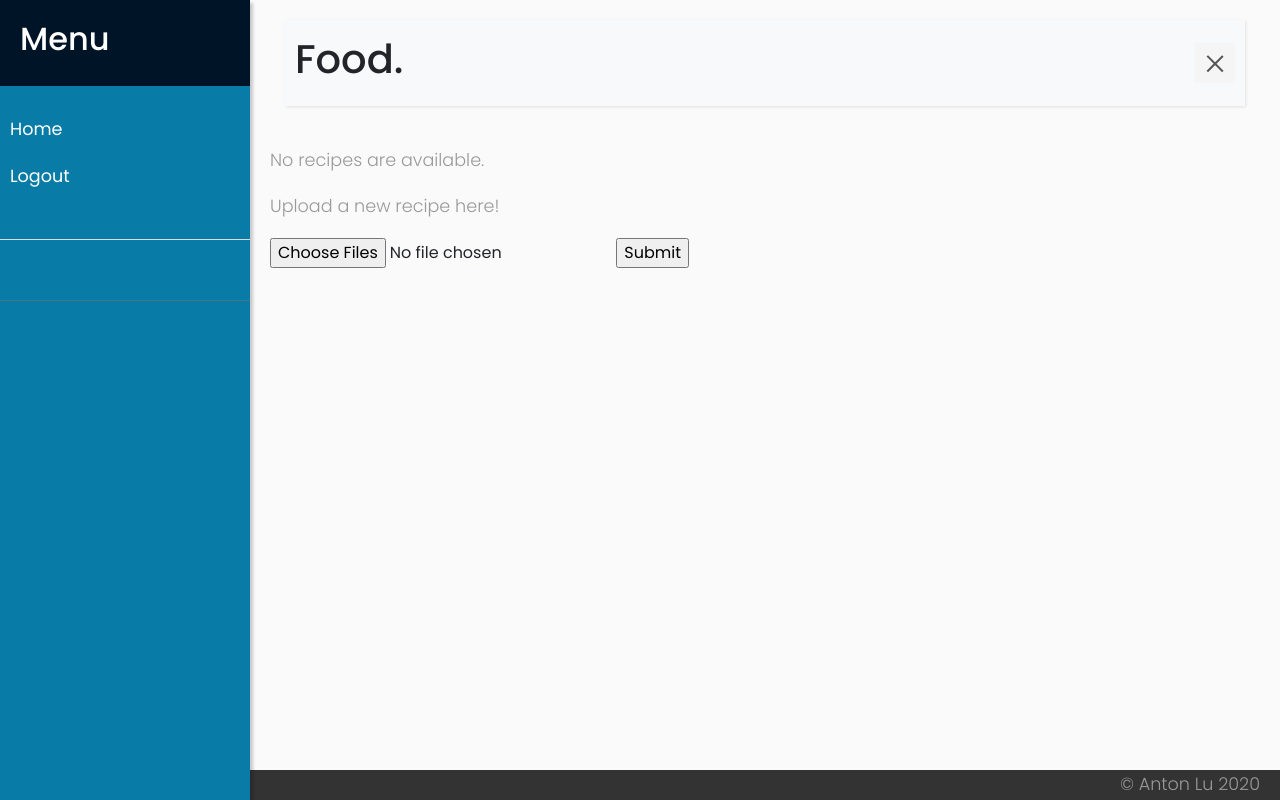
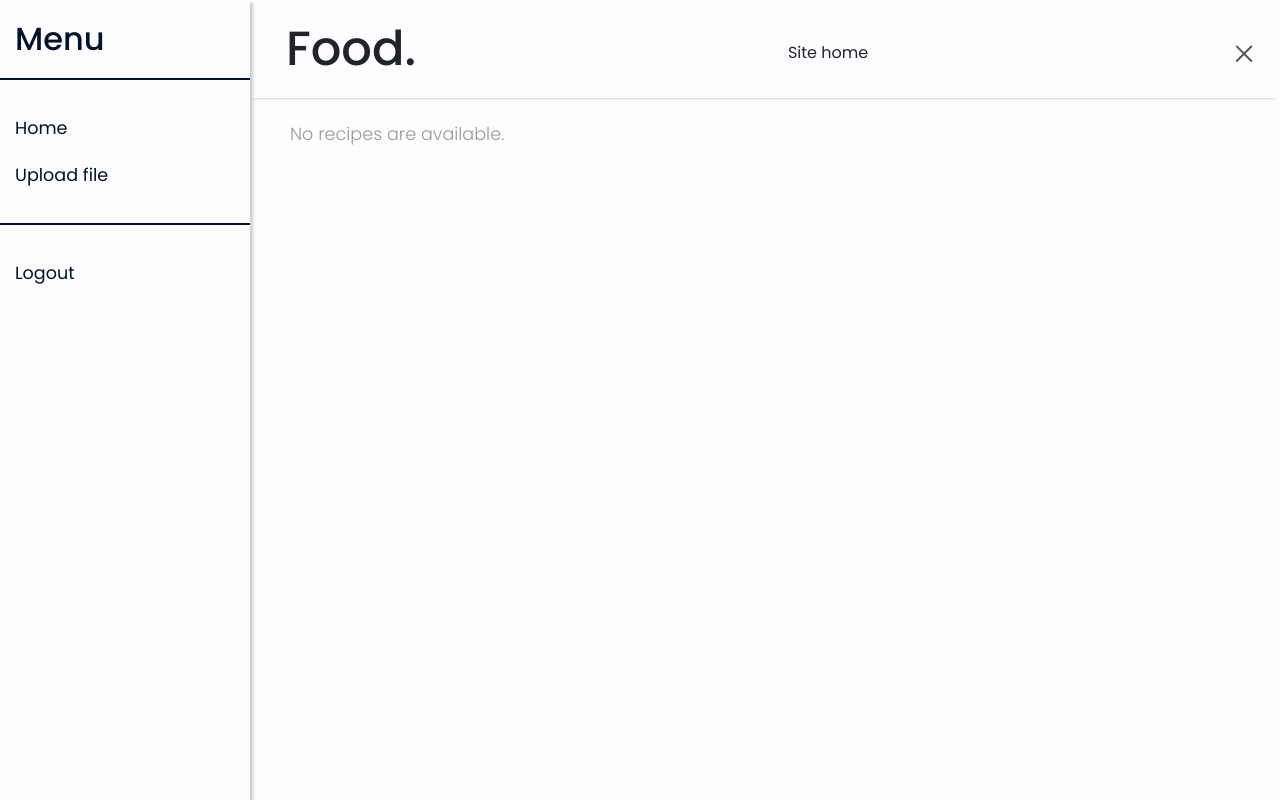
Before and after one commit to antolu/cookbook, a Django app: page /cookbook/ in a window 1280 px wide. Run offline with Django 3.2, Linux system fonts and the light colour scheme; the visitor is signed in with stand-in values (Sample User, id 1); data that the repository does not hold is empty; some libraries are stand-ins or nearby versions.

Commit message:
improved UI, with form feedback, bugfix DL/UL, add favicon

```diff
--- /dev/null
+++ b/django/cookbook/static/cookbook/detail.js
@@ -0,0 +1,33 @@
+function uploadRecipe() {
+    document.getElementById("upload-recipe").click();
+}
+$(document).ready(function () {
+    $("#sidebar").mCustomScrollbar({
+        theme: "minimal"
+    });
+    $('#dismiss, .overlay').on('click', function () {
+        $('#sidebar').removeClass('active');
+        $('#sidebarCollapse').toggleClass('active');
+        $('#content').toggleClass('active');
+        $('#hdr').toggleClass('active');
+        $('.collapse.in').toggleClass('in');
+        $('.overlay').removeClass('active');
+    });
+    $('#sidebarCollapse').on('click', function () {
+        $('#sidebar').toggleClass('active');
+        $('#sidebarCollapse').toggleClass('active');
+        $('#content').toggleClass('active');
+        $('#hdr').toggleClass('active');
+        $('.overlay').toggleClass('active');
+        $('.collapse.in').toggleClass('in');
+        $('a[aria-expanded=true]').attr('aria-expanded', 'false');
+    });
+});
+$(document).ready(function () {
+    $(".alert-success").fadeTo(2000, 500).slideUp(500, function () {
+        $(".alert-success").slideUp(500);
+    });
+    $(".alert-danger").fadeTo(2000, 500).slideUp(500, function () {
+        $(".alert-danger").slideUp(500);
+    });
+});
--- a/django/cookbook/static/cookbook/style.css
+++ b/django/cookbook/static/cookbook/style.css
@@ -4,9 +4,14 @@
 
 @import "https://fonts.googleapis.com/css?family=Poppins:300,400,500,600,700";
 
+html {
+    position: relative;
+}
+
 body {
     font-family: 'Poppins', sans-serif;
-    background: #fafafa;
+    background: #fffcff;
+    margin-bottom: 30px;
 }
 
 p {
@@ -26,14 +31,14 @@ a:focus {
 }
 
 .navbar {
-    padding: 15px 10px;
-    background: #fff;
+    background: #fffcff;
     border: none;
-    border-radius: 0;
-    margin-bottom: 40px;
-    box-shadow: 1px 1px 3px rgba(0, 0, 0, 0.1);
+    box-shadow: 0 2px 4px -4px rgba(0, 0, 0, 1);
+    padding-bottom: 0;
+    z-index: 100;
+    width: 100%;
     /*text-align: right;*/
-    /*position: relative;*/
+    position: relative;
 }
 
 .navbar-btn {
@@ -46,105 +51,9 @@ a:focus {
 
 .line {
     width: 100%;
-    height: 1px;
-    border-bottom: 1px solid #ddd;
-    margin: 40px 0;
-}
-
-/* ---------------------------------------------------
-    SIDEBAR STYLE
------------------------------------------------------ */
-
-#sidebar {
-    width: 250px;
-    position: fixed;
-    top: 0;
-    left: 0;
-    height: 100vh;
-    z-index: 999;
-    background: #087CA7;
-    color: #fff;
-    transition: all 0.3s;
-    overflow-y: scroll;
-    box-shadow: 3px 3px 3px rgba(0, 0, 0, 0.2);
-}
-
-#sidebar.active {
-    margin-left: -250px;
-}
-
-
-#sidebar .sidebar-header {
-    padding: 20px;
-    background: #001427;
-}
-
-#sidebar ul.components {
-    padding: 20px 0;
-    border-bottom: 1px solid #47748b;
-}
-
-#sidebar ul p {
-    color: #fff;
-    padding: 10px;
-}
-
-#sidebar ul li a {
-    padding: 10px;
-    font-size: 1.1em;
-    display: block;
-}
-
-#sidebar ul li a:hover {
-    color: #7386D5;
-    background: #fff;
-}
-
-#sidebar ul li.active > a,
-a[aria-expanded="true"] {
-    color: #fff;
-    background: #6d7fcc;
-}
-
-a[data-toggle="collapse"] {
-    position: relative;
-}
-
-.dropdown-toggle::after {
-    display: block;
-    position: absolute;
-    top: 50%;
-    right: 20px;
-    transform: translateY(-50%);
-}
-
-ul ul a {
-    font-size: 0.9em !important;
-    padding-left: 30px !important;
-    background: #6d7fcc;
-}
-
-ul.CTAs {
-    padding: 20px;
-}
-
-ul.CTAs a {
-    text-align: center;
-    font-size: 0.9em !important;
-    display: block;
-    border-radius: 5px;
-    margin-bottom: 5px;
-}
-
-a.download {
-    background: #fff;
-    color: #7386D5;
-}
-
-a.article,
-a.article:hover {
-    background: #6d7fcc !important;
-    color: #fff !important;
+    height: 2px;
+    border-bottom: 2px solid #001427;
+    margin: 20px 0;
 }
 
 /* ---------------------------------------------------
@@ -158,54 +67,24 @@ a.article:hover {
 }
 
 #content {
-    width: calc(100% - 250px);
-    padding: 20px;
-    min-height: 100vh;
+    width: calc(100% - 270px);
     transition: all 0.3s;
     position: absolute;
-    top: 0;
-    right: 0;
+    top: 100px;
+    left: 250px;
+    padding: 10px 20px 10px;
+    margin: 10px 20px 10px;
 }
 
 #content.active {
-    width: 100%;
+    left: 0;
+    width: calc(100% - 20px);
 }
-
-#footer {
-    position: fixed;
-    height: 30px;
-    width: 100%;
-    background-color: #333333;
-    text-align: right;
-    bottom: 0;
-    margin-top:auto;
-    margin-right: 20px;
-    padding-right: 20px;
-}
-
-/*p.copyright {*/
-/*    position: absolute;*/
-/*    width: 100%;*/
-/*    color: #fff;*/
-/*    line-height: 40px;*/
-/*    font-size: 0.7em;*/
-/*    text-align: center;*/
-/*    bottom: 0;*/
-/*}*/
-
-/*#footer {*/
-/*	position: relative;*/
-/*	margin-top: 15px;*/
-/*	height: 50px;*/
-/*	width: 100%;*/
-/*	text-align: center;*/
-/*	font-size: 0.8em;*/
-/*}*/
 
 #sidebarCollapse {
     width: 40px;
     height: 40px;
-    background: #f5f5f5;
+    background: #fffcff;
     cursor: pointer;
 }
 
@@ -237,17 +116,163 @@ a.article:hover {
     margin: 5px auto;
 }
 
+.sidebarHeading {
+    font-size: 24px;
+    margin-left: 5px;
+    padding: 10px 10px 0;
+}
+
+.sidebar-list {
+    padding: 5px;
+    margin-top: 5px;
+}
+
+#hdr {
+    width: calc(100% - 250px);
+    z-index: 100;
+    position: absolute;
+    right: 0;
+    transition: 0.3s;
+}
+
+#hdr.active {
+    width: 100%;
+}
+
+.navbar-brand {
+    font-size: 48px;
+    padding-left: 20px;
+}
+
+input.hidden {
+    display: none !important;
+}
+
+#ingredients h2 {
+    font-size: 24px;
+}
+
+#ingredients h3 {
+    font-size: 18px;
+}
+
+#instructions h2 {
+    font-size: 24px;
+}
+
+#instructions h3 {
+    font-size: 18px;
+}
+
+/* ---------------------------------------------------
+    SIDEBAR STYLE
+----------------------------------------------------- */
+
+#sidebar {
+    width: 250px;
+    position: fixed;
+    top: 0;
+    left: 0;
+    height: 100vh;
+    z-index: 110;
+    background: #fffcff;
+    color: #001427;
+    transition: all 0.3s;
+    overflow-y: scroll;
+    box-shadow: 3px 3px 3px rgba(0, 0, 0, 0.2);
+}
+
+#sidebar.active {
+    margin-left: -250px;
+}
+
+
+#sidebar .sidebar-header {
+    padding: 20px 15px 0;
+}
+
+#sidebar ul.components {
+    padding: 20px 0;
+    border-bottom: 1px solid #47748b;
+}
+
+#sidebar ul p {
+    color: #fff;
+    padding: 10px;
+}
+
+#sidebar ul li a, label {
+    padding: 10px;
+    font-size: 1.1em;
+    display: block;
+}
+
+/*.auth {*/
+/*    position: relative;*/
+/*    display: inline-block;*/
+/*    padding: 10px;*/
+/*    bottom: 25px;*/
+/*}*/
+
+#sidebar ul li #upload-button {
+    cursor: pointer;
+}
+
+#sidebar ul li a:hover, label:hover {
+    color: #001223;
+    background: #fffbfc;
+}
+
+#sidebar ul li.active > a,
+a[aria-expanded="true"] {
+    color: #fff;
+    background: #6d7fcc;
+}
+
+a[data-toggle="collapse"] {
+    position: relative;
+}
+
+.dropdown-toggle::after {
+    display: block;
+    position: absolute;
+    top: 50%;
+    right: 20px;
+    transform: translateY(-50%);
+}
+
+ul ul a {
+    font-size: 0.9em !important;
+    padding-left: 30px !important;
+    background: #6d7fcc;
+}
+
+
+/* ---------------------------------------------------
+    detail page
+----------------------------------------------------- */
+
+#recipe-name {
+    font-size: 36px;
+    margin-top: 20px;
+    margin-bottom: 40px;
+}
+
+#changelog-button {
+    cursor: pointer;
+}
+
 /* ---------------------------------------------------
     MEDIAQUERIES
 ----------------------------------------------------- */
 @media (max-width: 768px) {
 
-    div #sidebar {
+    #sidebar {
         margin-left: -250px;
         transform-origin: bottom left; /* Set the transformed position of sidebar to center left side. */
     }
 
-    div #sidebar.active {
+    #sidebar.active {
         margin-left: 0;
     }
 
@@ -277,7 +302,7 @@ a.article:hover {
         width: 100vw;
         height: 100vh;
         background: rgba(0, 0, 0, 0.7);
-        z-index: 998;
+        z-index: 100;
         opacity: 0;
         transition: all 0.7s ease-in-out;
     }
@@ -317,7 +342,26 @@ a.article:hover {
         min-height: 100vh;
         transition: all 0.3s;
         position: absolute;
-        top: 0;
+        top: 100px;
+        left: 0;
+        margin-bottom: 40px;
+    }
+
+    #hdr {
+        /*padding-top: 10px;*/
+        width: 100%;
+        /*border: none;*/
+        /*border-radius: 0;*/
+        /*margin-bottom: 20px;*/
+        z-index: 100;
+        /*box-shadow: 0 4px 2px -2px rgba(0, 0, 0, 0.2);*/
+        position: absolute;
         right: 0;
+        transition: 0.3s;
+        /*display: inline;*/
+    }
+
+    #hdr.active {
+        width: 100%;
     }
 }
--- a/django/cookbook/templates/cookbook/base.html
+++ b/django/cookbook/templates/cookbook/base.html
@@ -21,32 +21,48 @@
     <link rel="stylesheet"
           href="https://cdnjs.cloudflare.com/ajax/libs/malihu-custom-scrollbar-plugin/3.1.5/jquery.mCustomScrollbar.min.css">
 
+    <!-- favicon -->
+    <link rel="apple-touch-icon" sizes="180x180" href="{% static 'cookbook/apple-touch-icon.png' %}">
+    <link rel="icon" type="image/png" sizes="32x32" href="{% static 'cookbook/favicon-32x32.png' %}">
+    <link rel="icon" type="image/png" sizes="16x16" href="{% static 'cookbook/favicon-16x16.png' %}">
+    <link rel="manifest" href="{% static 'cookbook/site.webmanifest' %}">
+
     <title>{% block title %}Title{% endblock %}</title>
 </head>
 
 
 <body>
-
-
-<div class="wrapper">
-
 <nav id="sidebar">
     <!-- Sidebar Header -->
     <div class="sidebar-header">
         <h2>Menu</h2>
     </div>
 
-        <ul class="list-unstyled components">
-            {% comment %} <p>Dummy Heading</p> {% endcomment %}
+    <div class="line"></div>
+
+    <ul class="list-unstyled sidebar-list">
         <li>
             <a href="{% url 'cookbook:index' %}">Home</a>
         </li>
-{#            <li>#}
-{#                <a href="#">About</a>#}
-{#            </li>#}
-{#            <li>#}
-{#                <a href="#">Contact</a>#}
-{#            </li>#}
+        {% if user.is_authenticated %}
+            <li>
+                <form enctype="multipart/form-data" method="post" action="{% url 'cookbook:upload_recipe' %}"
+                      class="hidden">
+                    {% csrf_token %}
+                    <input type="hidden" name="next" value="{{ request.path }}">
+                    <input type="file" id="upload-recipe" name="file" onchange="this.form.submit()" multiple
+                           class="hidden">
+                </form>
+                <a id="upload-button" onclick="uploadRecipe()">Upload file</a>
+            </li>
+        {% endif %}
+    </ul>
+
+    <div class="line"></div>
+    {% block sidebar %}
+    {% endblock %}
+
+    <ul class="list-unstyled sidebar-list">
         <li>
             {% if user.is_authenticated %}
                 <a href="{% url 'cookbook:logout' %}">Logout</a>
@@ -54,19 +70,17 @@
                 <a href="{% url 'cookbook:login' %}">Log in</a>
             {% endif %}
         </li>
-
-            <div class="line"></div>
-
-            {% block sidebar %}
-            {% endblock %}
     </ul>
 </nav>
 
 
-    <div id="content">
-        <div class="container-fluid">
-            <nav class="navbar navbar-light bg-light">
-                <h1>Food.</h1>
+<header>
+    <div id="hdr" class="container-fullwidth">
+        <nav class="navbar">
+            <h1 class="navbar-brand"><a href="{% url 'cookbook:index' %}">Food.</a></h1>
+            <ul class="nav navbar-nav">
+                <li class="navbar-btn"><a href="https://haochen.lu">Site home</a></li>
+            </ul>
             <button type="button" id="sidebarCollapse" class="navbar-btn d-inline-block">
                 <span></span>
                 <span></span>
@@ -74,26 +88,37 @@
             </button>
         </nav>
     </div>
+</header>
+
+<main role="main" class="container">
+    <div id="content">
+
+        {% if messages %}
+            <div class="container">
+                {% for message in messages %}
+                    <div class="alert {{ message.tags }} alert-dismissible">
+                        <a href="#" class="close" data-dismiss="alert" aria-label="close">&times;</a>
+                        <p>{{ message }}</p>
+                    </div>
+                {% endfor %}
+            </div>
+        {% endif %}
+
+        <div>
             {% block content %}
             {% endblock %}
+        </div>
+    </div>
+</main>
 
-    </div>
-
-</div>
-
-<div>
-    <footer id="footer">
-        <p class="copyright">&copy; Anton Lu 2020</p>
-    </footer>
-</div>
 
 <div class="overlay"></div>
 </body>
 
 
-<!-- jQuery CDN - Slim version (=without AJAX) -->
-<script src="https://code.jquery.com/jquery-3.3.1.slim.min.js"
-        integrity="sha384-q8i/X+965DzO0rT7abK41JStQIAqVgRVzpbzo5smXKp4YfRvH+8abtTE1Pi6jizo"
+<!-- jQuery CDN - -->
+<script src="https://code.jquery.com/jquery-3.5.1.min.js"
+        integrity="sha384-ZvpUoO/+PpLXR1lu4jmpXWu80pZlYUAfxl5NsBMWOEPSjUn/6Z/hRTt8+pR6L4N2"
         crossorigin="anonymous"></script>
 <!-- Popper.JS -->
 <script src="https://cdnjs.cloudflare.com/ajax/libs/popper.js/1.14.0/umd/popper.min.js"
@@ -106,28 +131,7 @@
 <!-- jQuery Custom Scroller CDN -->
 <script src="https://cdnjs.cloudflare.com/ajax/libs/malihu-custom-scrollbar-plugin/3.1.5/jquery.mCustomScrollbar.concat.min.js"></script>
 
-<script type="text/javascript">
-    $(document).ready(function () {
-        $("#sidebar").mCustomScrollbar({
-            theme: "minimal"
-        });
+<!-- Custom scripts -->
+<script src="{% static 'cookbook/detail.js' %}"></script>
 
-        $('#dismiss, .overlay').on('click', function () {
-            $('#sidebar').removeClass('active')
-            $('#sidebarCollapse').toggleClass('active')
-            $('#content').toggleClass('active');
-            $('.collapse.in').toggleClass('in')
-            $('.overlay').removeClass('active');
-        });
-
-        $('#sidebarCollapse').on('click', function () {
-            $('#sidebar').toggleClass('active');
-            $('#sidebarCollapse').toggleClass('active');
-            $('#content').toggleClass('active');
-            $('.overlay').toggleClass('active');
-            $('.collapse.in').toggleClass('in');
-            $('a[aria-expanded=true]').attr('aria-expanded', 'false');
-        });
-    });
-</script>
 </html>
--- a/django/cookbook/templates/cookbook/index.html
+++ b/django/cookbook/templates/cookbook/index.html
@@ -4,40 +4,17 @@
 
 {% block content %}
 
-    {% if messages %}
-        <div class="container">
-        {% for message in messages %}
-            <div class="alert alert-danger alert-dismissible">
-                <a href="#" class="close" data-dismiss="alert" aria-label="close">&times;</a>
-                <p>{{ message }}</p>
-            </div>
-        {% endfor %}
-        </div>
-    {% endif %}
-
     {% if recipe_list %}
-        <ul style="list-style-type:none;">
+        <div id="recipe-list">
+        <h2>Available recipes</h2>
+        <ul class="list-unstyled">
             {% for recipe in recipe_list %}
                 <li><a href="{% url 'cookbook:detail' recipe.slug %}">{{ recipe.name }}</a></li>
             {% endfor %}
         </ul>
+        </div>
     {% else %}
         <p>No recipes are available.</p>
     {% endif %}
 
-    {% if user.is_authenticated %}
-        <p>Upload a new recipe here!</p>
-        <form enctype="multipart/form-data" method="post" action="{% url 'cookbook:upload_recipe' %}">
-            {% csrf_token %}
-            <input type="file" id="recipefile" name="file" multiple>
-            <input type="submit">
-        </form>
-        {% if upload_success %}
-            <p>{{ upload_success }}</p>
-        {% endif %}
-        {% if upload_error != None %}
-            <p>{{ upload_error }}</p>
-        {% endif %}
-    {% endif %}
-
 {% endblock %}
--- a/django/cookbook/urls.py
+++ b/django/cookbook/urls.py
@@ -7,7 +7,7 @@ urlpatterns = [
     path('', views.IndexView.as_view(), name='index'),
     path('<slug:slug>/', views.DetailView.as_view(), name='detail'),
     path('add-recipe', views.upload_file, name='upload_recipe'),
-    path('download_yaml/<uuid:pk>', views.download_yaml, name='download_yaml'),
+    path('download_yaml/<uuid:pk>', views.download_source, name='download_yaml'),
     path('download_tex/<uuid:pk>', views.download_tex, name='download_tex'),
     path('download_pdf/<uuid:pk>', views.download_pdf, name='download_pdf'),
     path('accounts/', include('django.contrib.auth.urls')),
--- a/django/cookbook/views.py
+++ b/django/cookbook/views.py
@@ -10,6 +10,7 @@ from django.http import HttpResponse, HttpResponseRedirect, FileResponse
 from django.urls import reverse
 from django.views import generic
 from django.contrib import messages
+from django.utils.safestring import mark_safe
 
 from cookbook.io.files import handle_uploaded_file
 from .forms import UploadRecipeForm
@@ -51,27 +52,31 @@ class DetailView(generic.DetailView):
 def upload_file(request):
     if request.method == 'POST':
         form = UploadRecipeForm(request.POST, request.FILES)
+        redirect_page = request.POST.get('next', '/')
         if form.is_valid():
             try:
+                handled_files = list()
                 files = request.FILES.getlist('file')
                 for f in files:
-                    handle_uploaded_file(f)
-                return HttpResponseRedirect(reverse('cookbook:index'), {
-                    'upload_success': 'Files successfully uploaded!'
-                })
-            except (KeyError, NameError, MemoryError, ValueError) as err:
+                    handled_files.append(handle_uploaded_file(f))
+
+                # create success messages
+                for success_file in handled_files:
+                    messages.add_message(request, messages.SUCCESS,mark_safe( f'Successfully uploaded <a href="/{success_file.slug}">{success_file.name}</a>'), extra_tags='alert-success')
+                return HttpResponseRedirect(redirect_page)
+            except (KeyError, NameError, MemoryError, ValueError, TypeError) as err:
                 traceback.print_exc()
                 log.error(str(err))
-                messages.add_message(request, messages.ERROR, f'File upload failed: {str(err)}')
-                return HttpResponseRedirect(reverse('cookbook:index'))
+                messages.add_message(request, messages.ERROR, f'File upload failed: {str(err)}', extra_tags='alert-danger')
+                return HttpResponseRedirect(redirect_page)
     else:
         form = UploadRecipeForm()
-    return HttpResponseRedirect(reverse('cookbook:index'), {
-        'upload_error': 'File upload failed!',
-    })
+
+    messages.add_message(request, messages.ERROR, 'Unrecognized request.')
+    return HttpResponseRedirect(reverse('cookbook:index'))
 
 
-def download_yaml(request, pk):
+def download_source(request, pk):
     recipe = Recipe.objects.get(pk=pk).__dict__
 
     recipe_file = RecipeFile(recipe, format='django')
--- a/django/qml/typeparser.py
+++ b/django/qml/typeparser.py
@@ -230,7 +230,7 @@ def _handle_date(data: str) -> date:
 
     """
     # TODO: handle more dae formats
-    return datetime.strptime(data, '%Y-%m-%d')
+    return datetime.strptime(data, '%Y-%m-%d').date()
 
 
 class _DeltaTemplate(Template):
@@ -250,7 +250,7 @@ _regex = DotDict({
     re.compile(r'^(\d+\s?(hours|h))?\s?(\d+\s?(minutes|m))?$', re.IGNORECASE): {  # duration
         'function': _handle_duration,
     },
-    re.compile(r'^\d{2}-?\d{1,2}-?\d{1,2}$', re.IGNORECASE): {
+    re.compile(r'^\d{4}-?\d{1,2}-?\d{1,2}$', re.IGNORECASE): {
         'function': _handle_date,
     },
     re.compile(r'^(no|yes|true|false)$', re.IGNORECASE): {
--- a/requirements.txt
+++ b/requirements.txt
@@ -4,3 +4,4 @@ gunicorn
 django
 django_extensions
 psycopg2
+python-magic
```
Also changed, not shown: django/cookbook/io/files.py (+7 -6 lines), django/cookbook/io/recipefile.py (+5 -8 lines), django/cookbook/static/cookbook/detail.ts (added, +38 -0 lines), django/cookbook/templates/cookbook/detail.html (+24 -17 lines), django/cookbook/static/cookbook/android-chrome-192x192.png (added), django/cookbook/static/cookbook/android-chrome-512x512.png (added), django/cookbook/static/cookbook/apple-touch-icon.png (added), django/cookbook/static/cookbook/downloads.ts (added), django/cookbook/static/cookbook/favicon-16x16.png (added), django/cookbook/static/cookbook/favicon-32x32.png (added), django/cookbook/static/cookbook/favicon.ico (added), django/cookbook/static/cookbook/site.webmanifest (added). Lines whose indentation alone changed are shown as unchanged.
